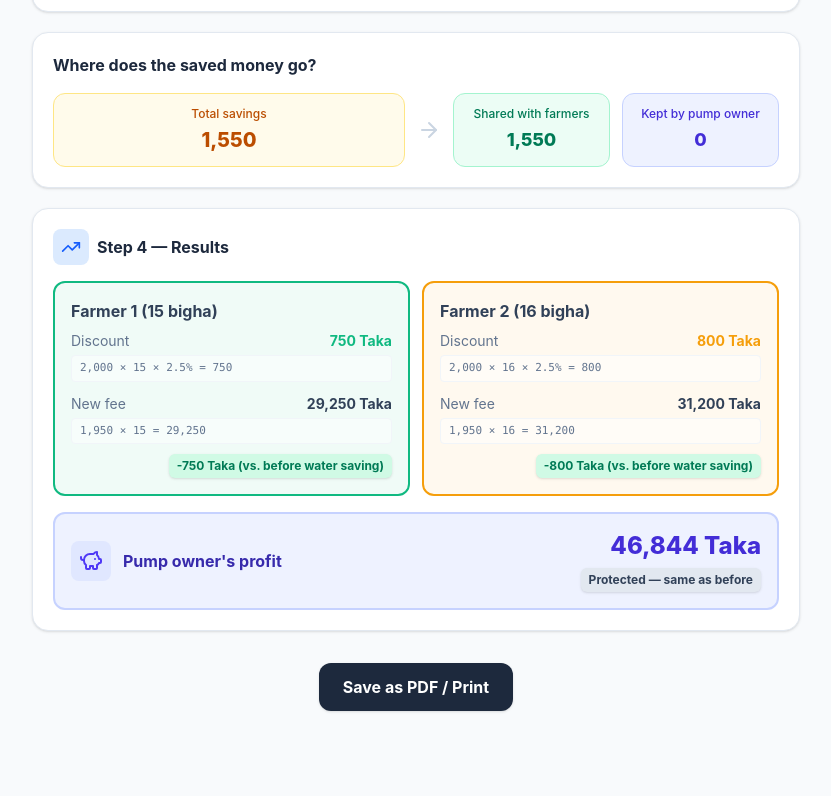
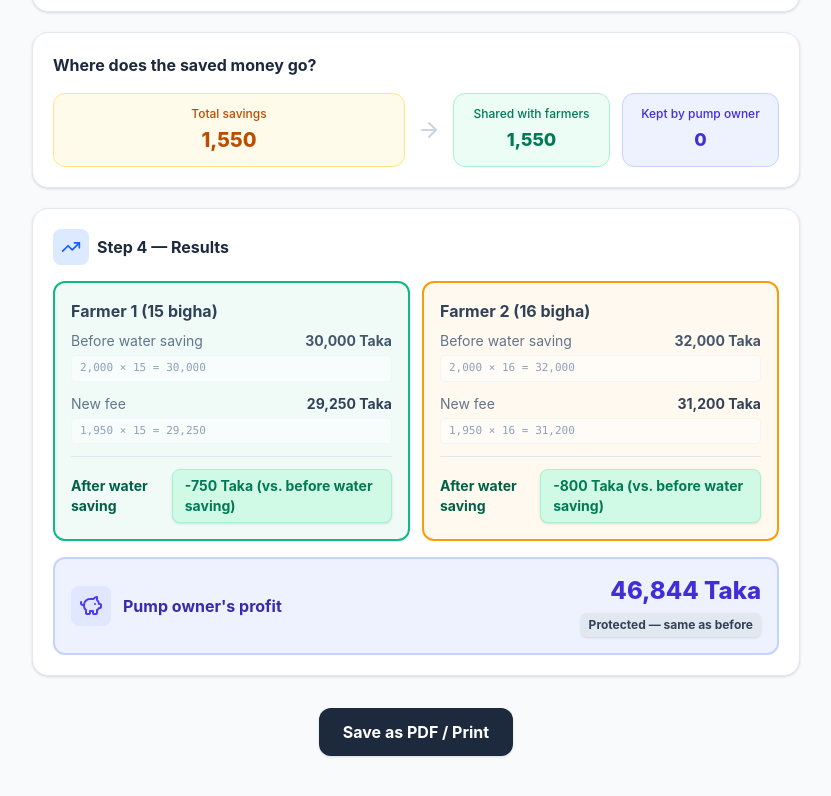
Before and after one commit to akamiyat-cyber/irrigation-simulator, a React (Vite) app: page / in a window 1280 px wide. Shown: the part 1419-2215 px from the top of the page, without its empty margins (224-1055 px from the left). Before the commit the page ends 2178 px from the top, so only its background shows below. Built offline with nearby package versions, Linux system fonts and the light colour scheme.

Commit message:
Update Step 4 UI layout to compare Before, New fee, and After water saving

```diff
--- a/src/App.tsx
+++ b/src/App.tsx
@@ -247,6 +247,8 @@ const translations: Record<Language, Translation> = {
     ownerAsFarmer: 'Owner (as a farmer)',
     formulaLabel: 'Calculation Formula',
     printPdf: 'Save as PDF / Print',
+    beforeWaterSaving: 'Before water saving',
+    afterWaterSaving: 'After water saving',
   },
   bn: {
     appTitle: '৩F৪D পানি সাশ্রয় ক্যালকুলেটর',
@@ -293,6 +295,8 @@ const translations: Record<Language, Translation> = {
     ownerAsFarmer: 'মালিক (কৃষক হিসেবে)',
     formulaLabel: 'হিসাবের সূত্র',
     printPdf: 'পিডিএফ হিসেবে সেভ / প্রিন্ট করুন',
+    beforeWaterSaving: 'পানি সাশ্রয়ের আগে',
+    afterWaterSaving: 'পানি সাশ্রয়ের পর',
   },
 };
 
@@ -613,23 +617,26 @@ const SimpleView: React.FC<SimpleViewProps> = ({ params, setParams, t }) => {
                 <div className="font-bold text-slate-700 mb-2 truncate">{farmer.name} ({farmer.area} {params.areaUnit})</div>
                 <div className="mb-3">
                   <div className="flex justify-between text-sm mb-1">
-                    <span className="text-slate-500">{t.discount}</span>
-                    <span className="font-bold" style={{ color }}>{fmt(discount)} {t.taka}</span>
+                    <span className="text-slate-500">{t.beforeWaterSaving}</span>
+                    <span className="font-bold text-slate-600">{fmt(base.fee * Number(farmer.area))} {t.taka}</span>
                   </div>
-                  <div className="text-[11px] text-slate-500 bg-white/50 px-2 py-1 rounded font-mono border border-slate-100 overflow-x-auto whitespace-nowrap">
-                    {fmt(base.fee)} × {farmer.area} × {r}% = {fmt(discount)}
+                  <div className="text-[11px] text-slate-400 bg-white/50 px-2 py-1 rounded font-mono border border-slate-100 overflow-x-auto whitespace-nowrap">
+                    {fmt(base.fee)} × {farmer.area} = {fmt(base.fee * Number(farmer.area))}
                   </div>
                 </div>
-                <div>
+                <div className="mb-3">
                   <div className="flex justify-between text-sm mb-1">
                     <span className="text-slate-500">{t.newFeeLabel}</span>
                     <span className="font-bold text-slate-700">{fmt(newUnitFee * Number(farmer.area))} {t.taka}</span>
                   </div>
-                  <div className="text-[11px] text-slate-500 bg-white/50 px-2 py-1 rounded font-mono border border-slate-100 overflow-x-auto whitespace-nowrap">
+                  <div className="text-[11px] text-slate-400 bg-white/50 px-2 py-1 rounded font-mono border border-slate-100 overflow-x-auto whitespace-nowrap">
                     {fmt(newUnitFee)} × {farmer.area} = {fmt(newUnitFee * Number(farmer.area))}
                   </div>
-                  <div className="mt-2 text-right">
-                    <span className="bg-emerald-100 text-emerald-700 font-bold px-2 py-1 rounded-md text-xs inline-block shadow-sm">
+                </div>
+                <div className="pt-3 border-t border-slate-200">
+                  <div className="flex justify-between items-center">
+                    <span className="text-sm font-bold text-emerald-800">{t.afterWaterSaving}</span>
+                    <span className="bg-emerald-100 text-emerald-700 font-bold px-3 py-1.5 rounded-lg text-sm shadow-sm border border-emerald-200">
                       -{fmt(discount)} {t.taka} ({t.changedBy})
                     </span>
                   </div>
@@ -642,23 +649,26 @@ const SimpleView: React.FC<SimpleViewProps> = ({ params, setParams, t }) => {
               <div className="font-bold text-slate-700 mb-2">{t.ownerAsFarmer} ({params.pumpOwnerArea} {params.areaUnit})</div>
               <div className="mb-3">
                 <div className="flex justify-between text-sm mb-1">
-                  <span className="text-slate-500">{t.discount}</span>
-                  <span className="font-bold text-slate-600">{fmt(currentPoint.ownerFarmerProfit)} {t.taka}</span>
+                  <span className="text-slate-500">{t.beforeWaterSaving}</span>
+                  <span className="font-bold text-slate-600">{fmt(base.ownerFee * Number(params.pumpOwnerArea))} {t.taka}</span>
                 </div>
-                <div className="text-[11px] text-slate-500 bg-white/50 px-2 py-1 rounded font-mono border border-slate-100 overflow-x-auto whitespace-nowrap">
-                  {fmt(base.ownerFee)} × {params.pumpOwnerArea} × {r}% = {fmt(currentPoint.ownerFarmerProfit)}
+                <div className="text-[11px] text-slate-400 bg-white/50 px-2 py-1 rounded font-mono border border-slate-100 overflow-x-auto whitespace-nowrap">
+                  {fmt(base.ownerFee)} × {params.pumpOwnerArea} = {fmt(base.ownerFee * Number(params.pumpOwnerArea))}
                 </div>
               </div>
-              <div>
+              <div className="mb-3">
                 <div className="flex justify-between text-sm mb-1">
                   <span className="text-slate-500">{t.newFeeLabel}</span>
                   <span className="font-bold text-slate-700">{fmt(base.ownerFee * (1 - r / 100) * Number(params.pumpOwnerArea))} {t.taka}</span>
                 </div>
-                <div className="text-[11px] text-slate-500 bg-white/50 px-2 py-1 rounded font-mono border border-slate-100 overflow-x-auto whitespace-nowrap">
+                <div className="text-[11px] text-slate-400 bg-white/50 px-2 py-1 rounded font-mono border border-slate-100 overflow-x-auto whitespace-nowrap">
                   {fmt(base.ownerFee * (1 - r / 100))} × {params.pumpOwnerArea} = {fmt(base.ownerFee * (1 - r / 100) * Number(params.pumpOwnerArea))}
                 </div>
-                <div className="mt-2 text-right">
-                  <span className="bg-emerald-100 text-emerald-700 font-bold px-2 py-1 rounded-md text-xs inline-block shadow-sm">
+              </div>
+              <div className="pt-3 border-t border-slate-200">
+                <div className="flex justify-between items-center">
+                  <span className="text-sm font-bold text-emerald-800">{t.afterWaterSaving}</span>
+                  <span className="bg-emerald-100 text-emerald-700 font-bold px-3 py-1.5 rounded-lg text-sm shadow-sm border border-emerald-200">
                     -{fmt(currentPoint.ownerFarmerProfit)} {t.taka} ({t.changedBy})
                   </span>
                 </div>
```
